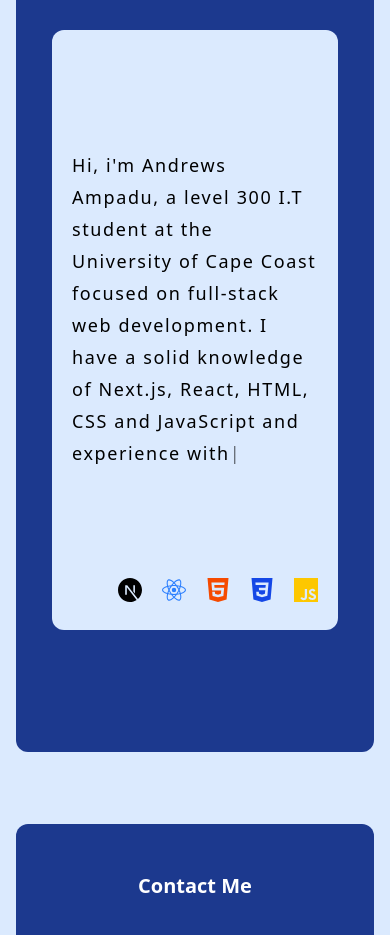
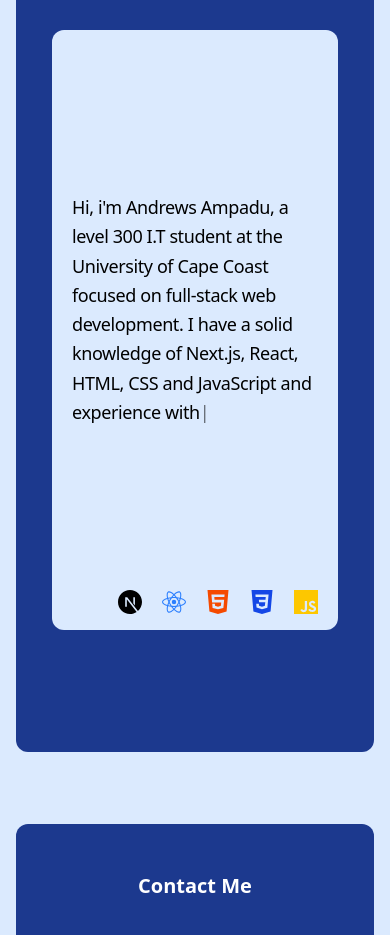
Before and after one commit to Xxecond/ANDREWSAMPADU, a Next.js app: page / in a window 390 px wide. Shown: the part 4740-5675 px from the top of the page. Built offline with nearby package versions, Linux system fonts and the light colour scheme.

Commit message:
project update 1

```diff
--- a/src/app/about.jsx
+++ b/src/app/about.jsx
@@ -59,7 +59,7 @@ const observer = new IntersectionObserver((entries)=>{
     const el = entry.target.classList;
     if(entry.isIntersecting){
       el.add("translate-x-0", "opacity-50");
-      el.remove("-translate-x-64", "translate-x-64", "opacity-0");
+      el.remove("translate-x-64", "md:translate-x-64", "opacity-0");
 
     setTimeout(()=>{
       el.add("opacity-100");
@@ -70,8 +70,8 @@ const observer = new IntersectionObserver((entries)=>{
       el.add("-translate-x-64", "opacity-0");
       el.remove("translate-x-0", "opacity-50", "opacity-100");
     }else if(entry.target === rightBox.current){
-      el.add("translate-x-64", "opacity-0");
-      el.remove("translate-x-0", "opacity-50", "opacity-100");
+      el.add("md:translate-x-64", "opacity-0");
+      el.remove("md:translate-x-0", "opacity-50", "opacity-100");
     }
   }
 });
@@ -106,16 +106,16 @@ return (
  </div>
 <div ref={rightBox}
   className="pb-10 flex justify-center items-center relative h-150 md:h-120 md:w-1/2 bg-blue-100 rounded-xl
-   transition-transform transition-opacity md:translate-x-64
+   transition-transform transition-opacity translate-x-64
    opacity-0 duration-700"
 >
   <p className=" text-left px-5 py-3 md:text-xl lg:text-2xl
-  leading-loose tracking-widest
-  md:leading-tight md:tracking-tight
+  leading-tight tracking-tight
   lg:leading-relaxed lg:tracking-tight
    xl:leading-loose xl:tracking-wide"
   > <Typewriter fullText={aboutText} /> </p>
-       <ul className="absolute bottom-0 justify-end  w-full h-10 flex space-x-5 mr-10 mb-3">
+       <ul className="absolute bottom-0 justify-end  w-full h-10
+       flex space-x-5 mr-10 mb-0 lg:mb-3">
         {Stacks.map((item)=>{
           const Icon = item.icon;
           return(
```
